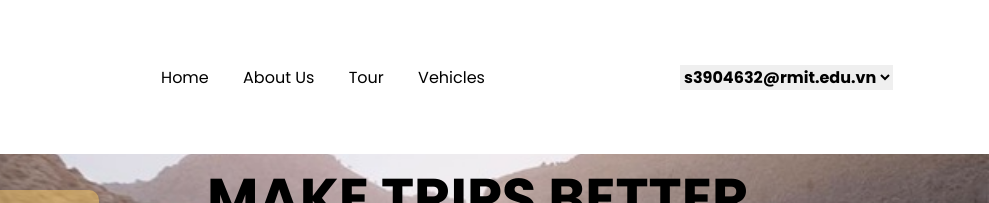
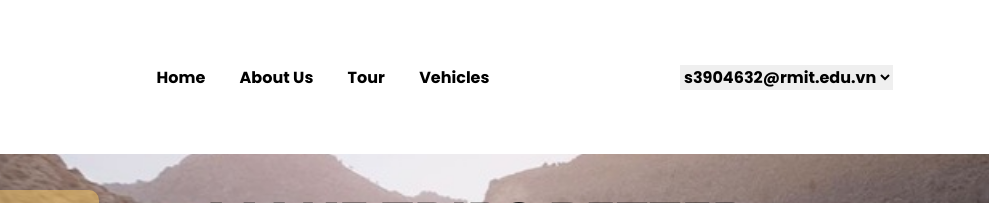
Before and after one commit to thuyiswater/enterprise_group_asm, a plain HTML site: page home.html in a window 1280 px wide. Shown: the top 203 px of the page, 291-1280 px from the left. Drawn offline with Linux system fonts and the light colour scheme.

Commit message:
change background height

```diff
--- a/index.css
+++ b/index.css
@@ -34,7 +34,7 @@ body {
     position: relative;
     color: black;
     font-size: 16px;
-    font-weight: 500;
+    font-weight: 600;
     text-decoration: none;
     margin-right: 30px;
 }
@@ -108,7 +108,7 @@ body {
     background: url('image/background.jpg');
     background-repeat: no-repeat;
     background-size: cover;
-    height: 90vh;
+    height: 100vh;
     margin-top: -10px;
     position: relative;
 }
```
